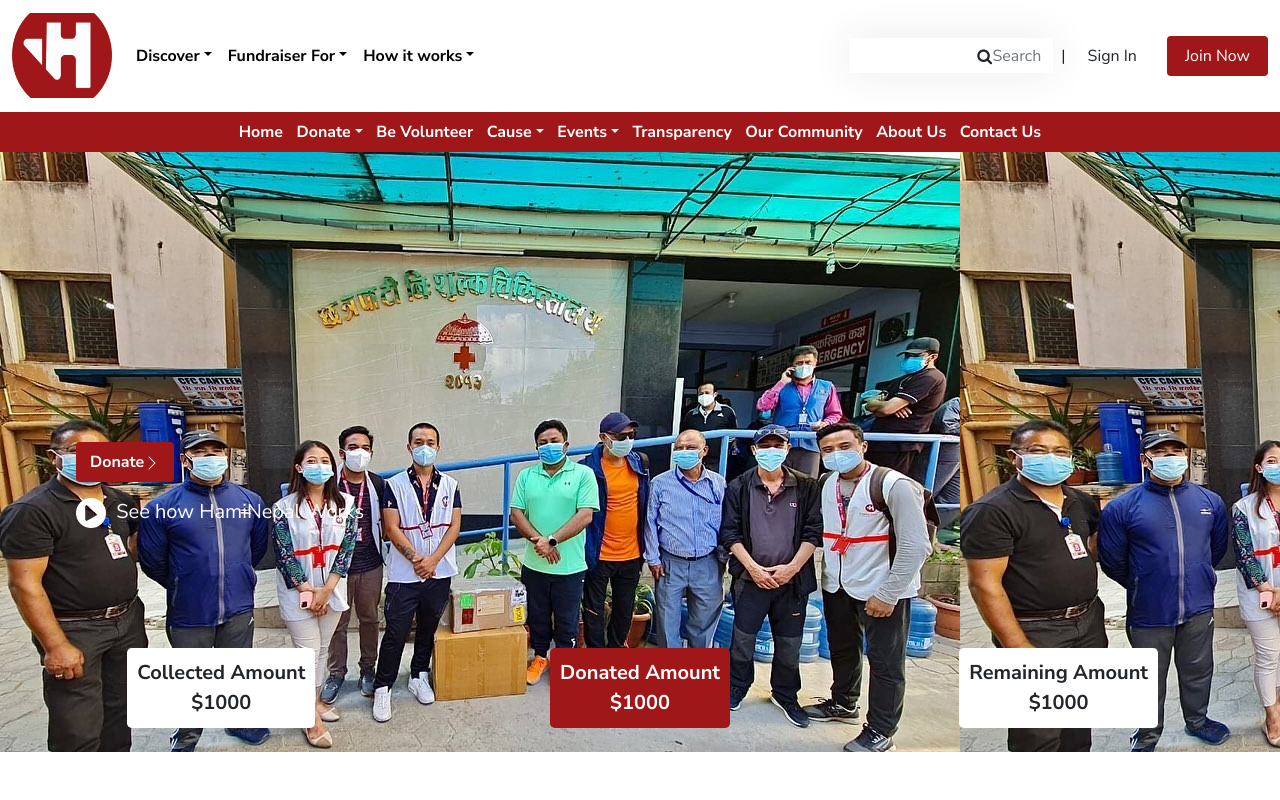
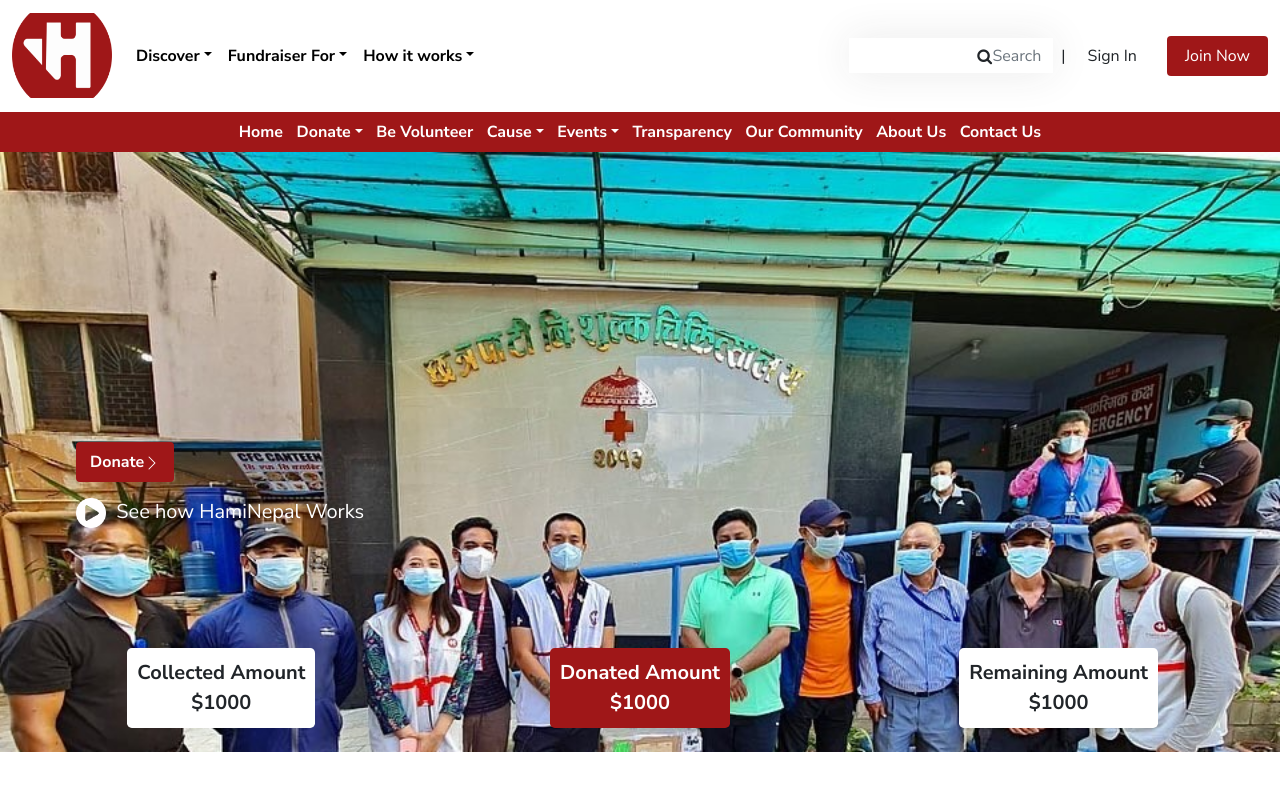
Before and after one commit to BibhushanKarki/haminepali, a React (Create React App) app: page / in a window 1280 px wide. Shown: the top 800 px of the page. Built offline with nearby package versions, Linux system fonts and the light colour scheme.

Commit message:
background changes

```diff
--- a/src/components/HomePageCover/HomePageCover.js
+++ b/src/components/HomePageCover/HomePageCover.js
@@ -7,6 +7,9 @@ import DonationFormSection from "../../components/DonationFormSection";
 const HomePageCover = () => {
   const heroStyle = {
     backgroundImage: `url(${HeroImg})`,
+    backgroundRepeat:'no-repeat',
+    backgroundSize:'100%',
+    backgroundPosition: 'top',
     height: "600px",
     color: "#fff",
     display: "flex",
```
